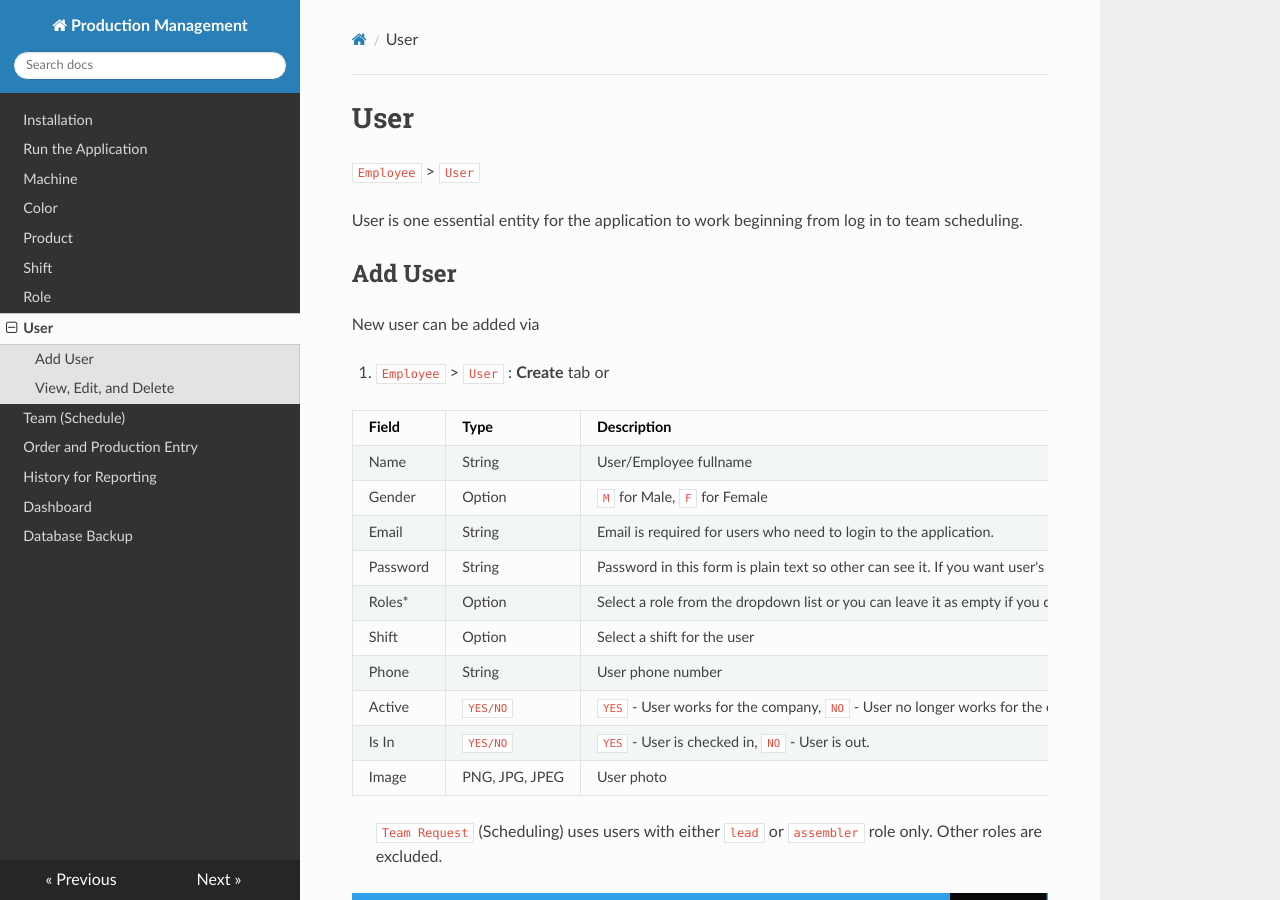
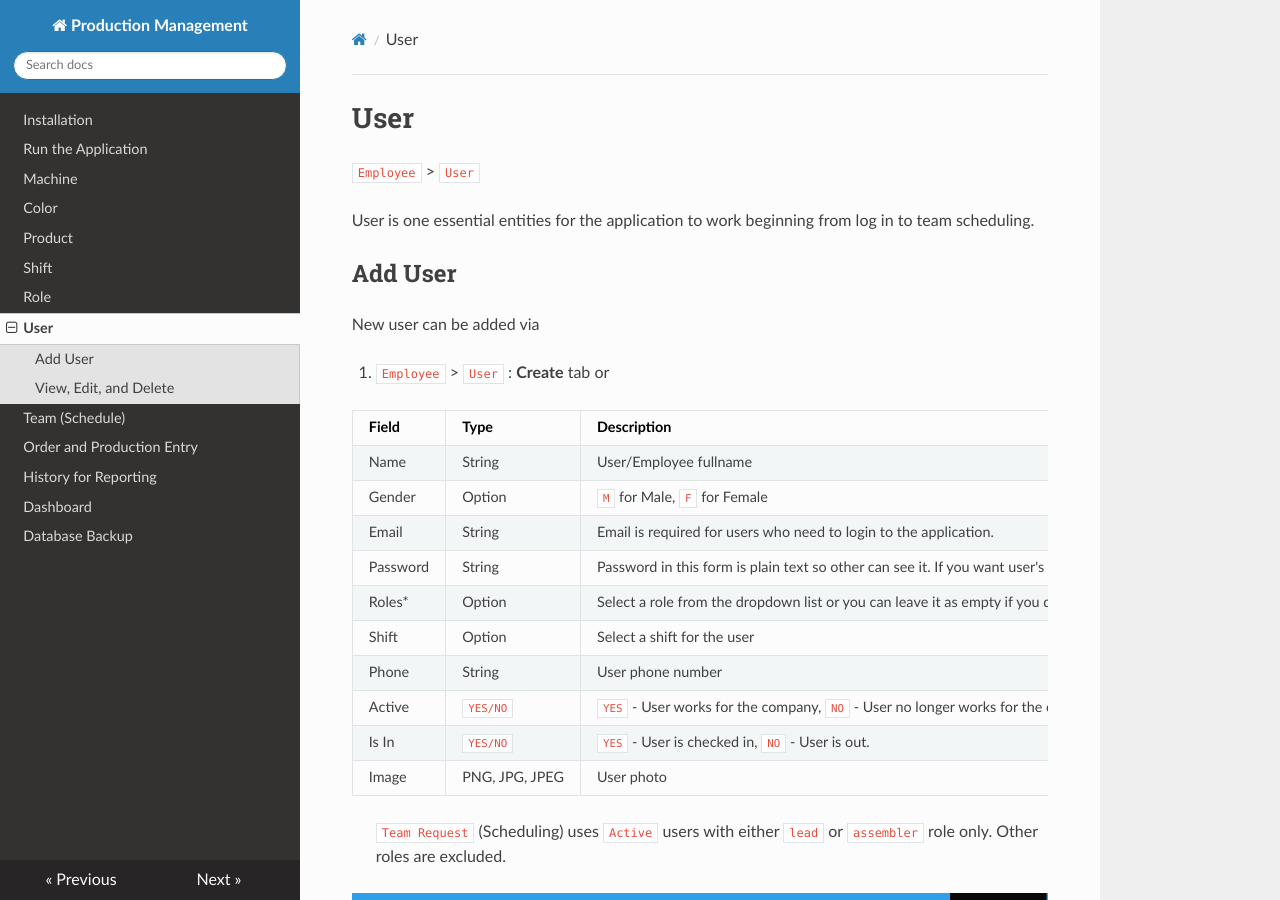
Before and after one commit to sithu/cedar-doc, an MkDocs documentation site: the page built from docs/user.md, in a window 1280 px wide and 900 px high. Built offline with MkDocs 1.6.1, drawn with Linux system fonts in a browser that asks for light colours; nearby versions of some CDN libraries; old or Windows-style settings are respelled for this version of MkDocs; some of the changed text lies outside the part shown.

Commit message:
add user

```diff
--- a/docs/user.md
+++ b/docs/user.md
@@ -2,7 +2,7 @@
 
 `Employee` > `User`
 
-User is one essential entity for the application to work beginning from log in to team scheduling.
+User is one essential entities for the application to work beginning from log in to team scheduling.
 
 ## Add User
 
@@ -23,7 +23,7 @@ New user can be added via
 | Is In | `YES/NO` | `YES` - User is checked in, `NO` - User is out.
 | Image | PNG, JPG, JPEG | User photo
 
-> `Team Request` (Scheduling) uses users with either `lead` or `assembler` role only. Other roles are excluded.
+> `Team Request` (Scheduling) uses `Active` users with either `lead` or `assembler` role only. Other roles are excluded.
 
 ![](img/new-user.png)
 
@@ -36,6 +36,8 @@ New user can be added via
 
 ## View, Edit, and Delete
 
-Same as others: `Employees` > `User`
+`Employees` > `User`
+
+Same as others.
 
 ![](img/user-list.png)
```
Also changed, not shown: site/index.html, site/mkdocs/search_index.json, site/user/index.html.
